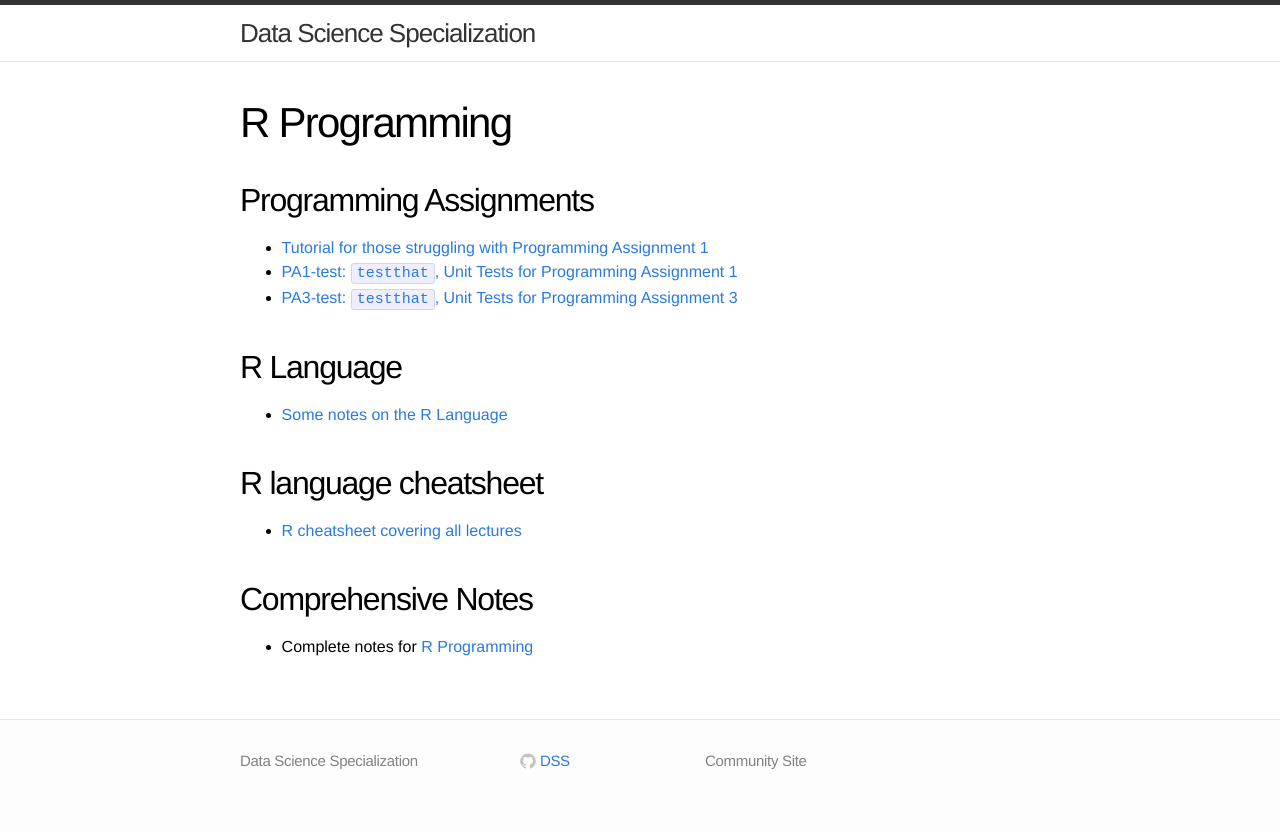
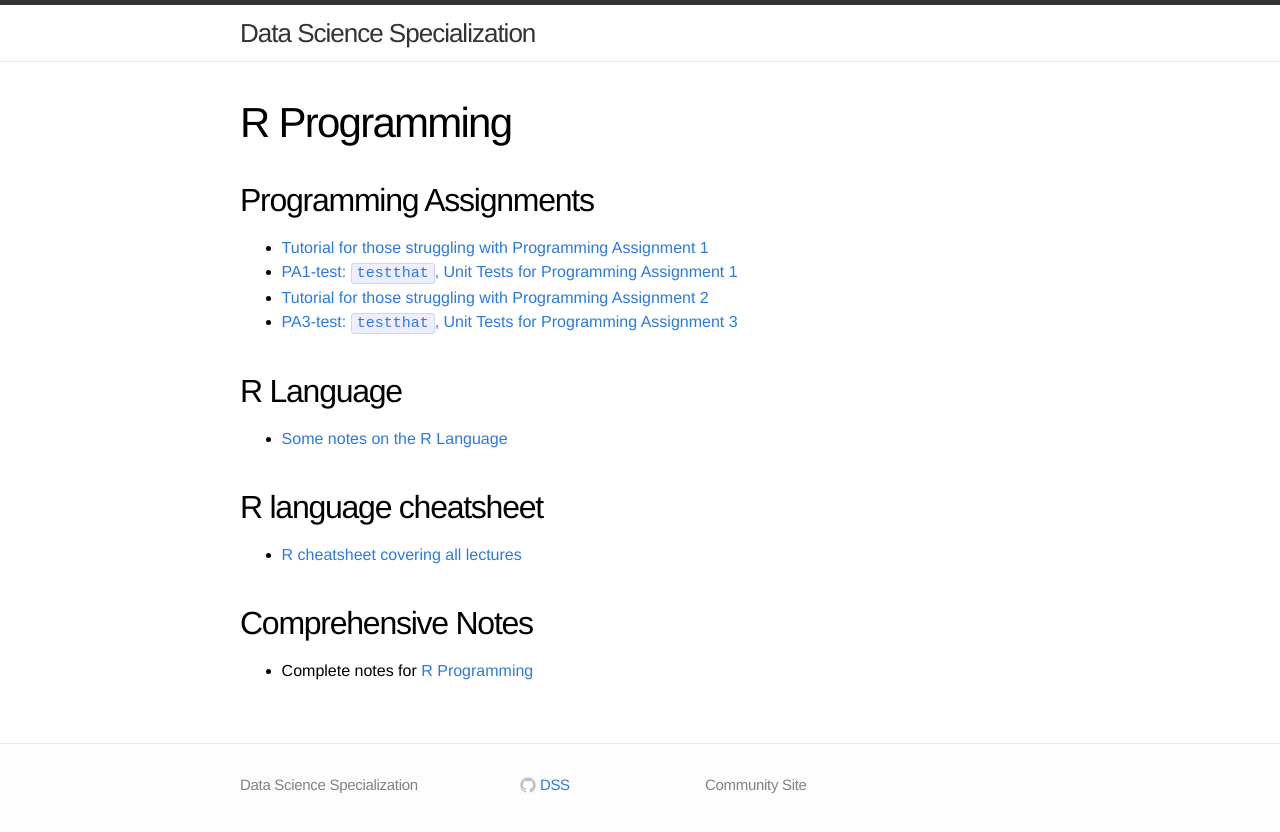
Before and after one commit to DataScienceSpecialization/DataScienceSpecialization.github.io, a Jekyll site: the page built from rprog.md, in a window 1280 px wide. Shown: the top 832 px of the page. Built offline with Jekyll 4.4.1, drawn with Linux system fonts in a browser that asks for light colours.

Commit message:
Tutorial for those struggling with PA2

```diff
--- a/rprog.md
+++ b/rprog.md
@@ -8,6 +8,7 @@ permalink: /rprog/
 
 - [Tutorial for those struggling with Programming Assignment 1](https://github.com/derekfranks/practice_assignment)
 - [PA1-test: `testthat`, Unit Tests for Programming Assignment 1](https://github.com/cbryant1000/pa1test)
+- [Tutorial for those struggling with Programming Assignment 2](https://github.com/DanieleP/PA2-clarifying_instructions)
 - [PA3-test: `testthat`, Unit Tests for Programming Assignment 3](https://github.com/cbryant1000/pa3test)
 
 
```
